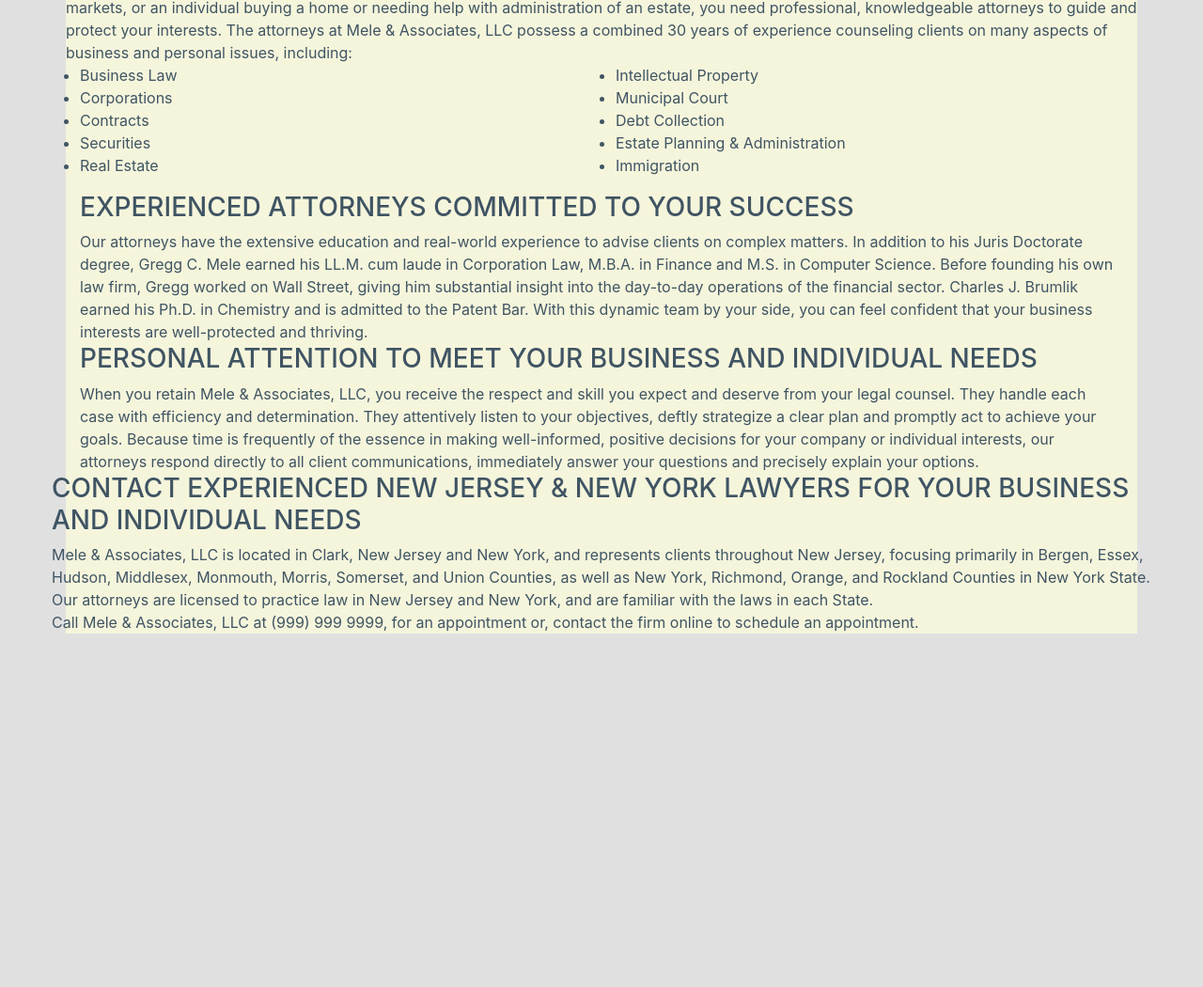
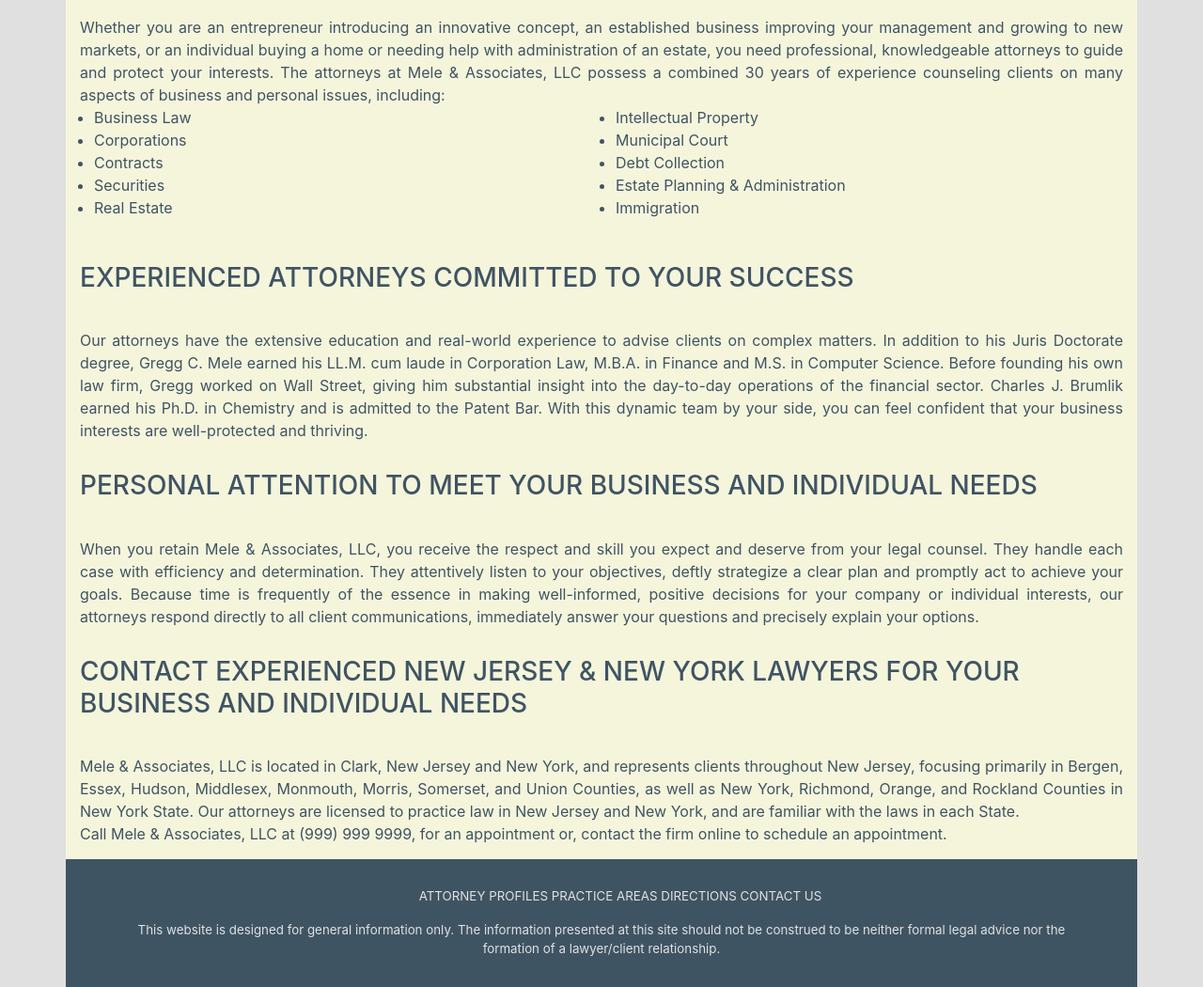
Before and after one commit to Atom1er/Lawyer, a plain HTML site: page index.html in a window 1280 px wide. Shown: the part 606-1656 px from the top of the page at 94% size. Before the commit the page ends 1280 px from the top, so only its background shows below. Drawn offline with nearby package versions, Linux system fonts and the light colour scheme.

Commit message:
home page

```diff
--- a/assets/css/style.scss
+++ b/assets/css/style.scss
@@ -66,3 +66,30 @@ body{
         }
     }
 }
+
+.body-text{
+    .paragraph{
+        // padding: 25px;
+        .paragraph-header{
+            padding: 15px;
+        }
+        .paragraph-body{
+            padding: 15px;
+            text-align: justify;
+        }
+    }
+}
+
+.footer{
+    font-size: smaller;
+    background-color: #3f5463;
+    padding: 30px;
+    color: #e0e0e0;
+    text-align: center;
+    ul{
+        li{
+            list-style: none;
+            display: inline-block;
+        }
+    }
+}
--- a/index.html
+++ b/index.html
@@ -54,9 +54,10 @@
                                     <h3 class="col-12 paragraph-header">A SOPHISTICATED CLARK, NEW JERSEY & NEW YORK LAW FIRM</h3>
                                     <h4 class="col-12 paragraph-second-header">PROVIDING EFFECTIVE COUNSEL TO BUSINESSES AND INDIVIDUALS THROUGHOUT NEW JERSEY & NEW YORK</h4>
                                     <div class="col-12 paragraph-body">
-                                        <div class="row">
+                                        <div>
                                             Whether you are an entrepreneur introducing an innovative concept, an established business improving your management and growing to new markets, or an individual buying a home or needing help with administration of an estate, you need professional, knowledgeable attorneys to guide and protect your interests. The attorneys at Mele & Associates, LLC possess a combined 30 years of experience counseling clients on many aspects of business and personal issues, including:
                                         </div>
+                                        <div class="col-12">
                                             <div class="row">
                                                 <ul class="col-6">
                                                     <li>Business Law</li>
@@ -75,6 +76,7 @@
                                             </div>
                                         </div>
                                     </div>
+                                </div>
                                 <div class="col-12 paragraph">
                                     <h3 class="col-12 paragraph-header">EXPERIENCED ATTORNEYS COMMITTED TO YOUR SUCCESS</h3>
                                     <div class="col-12 paragraph-body">
@@ -87,11 +89,10 @@
                                             When you retain Mele & Associates, LLC, you receive the respect and skill you expect and deserve from your legal counsel. They handle each case with efficiency and determination. They attentively listen to your objectives, deftly strategize a clear plan and promptly act to achieve your goals. Because time is frequently of the essence in making well-informed, positive decisions for your company or individual interests, our attorneys respond directly to all client communications, immediately answer your questions and precisely explain your options.
                                     </div>
                                 </div>
-                                <div class="paragraph">
+                                <div class="col-12 paragraph">
                                     <h3 class="paragraph-header">CONTACT EXPERIENCED NEW JERSEY & NEW YORK LAWYERS FOR YOUR BUSINESS AND INDIVIDUAL NEEDS</h3>
                                     <div class="paragraph-body">
                                         Mele & Associates, LLC is located in Clark, New Jersey and New York, and represents clients throughout New Jersey, focusing primarily in Bergen, Essex, Hudson, Middlesex, Monmouth, Morris, Somerset, and Union Counties, as well as New York, Richmond, Orange, and Rockland Counties in New York State. Our attorneys are licensed to practice law in New Jersey and New York, and are familiar with the laws in each State.
-                                    </div>
                                         <div>
                                             Call Mele & Associates, LLC at (999) 999 9999, for an appointment or, contact the firm online to schedule an appointment.
                                         </div>
@@ -101,9 +102,26 @@
                         </div>
                     </div>
                 </div>
+            </div>
             <div class="row">
                 <div class="footer">
-
+                    <div class="col-12"><ul>
+                            <li>
+                                ATTORNEY PROFILES
+                            </li>
+                            <li>
+                                PRACTICE AREAS
+                            </li>
+                            <li>
+                                DIRECTIONS
+                            </li>
+                            <li>
+                                CONTACT US
+                            </li>
+                    </ul></div>
+                    <div class="col-12">
+                            This website is designed for general information only. The information presented at this site should not be construed to be neither formal legal advice nor the formation of a lawyer/client relationship.
+                    </div>
                 </div>
             </div>
         </div>
```
Also changed, not shown: assets/css/style.css, 1 other file. Lines whose indentation alone changed are shown as unchanged.
